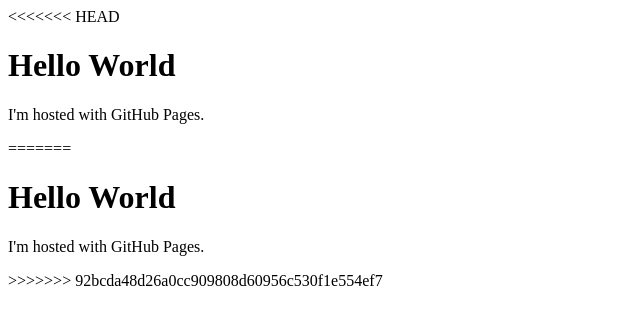
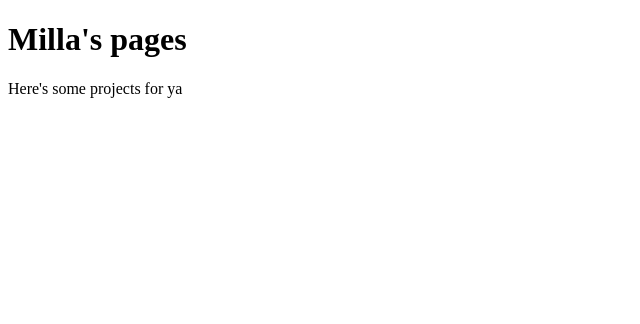
Before and after one commit to Milalien/Milalien.github.io, a plain HTML site: page index.html in a window 1280 px wide. Shown: the whole page, without its empty margins (0-640 px from the left). Drawn offline with Linux system fonts and the light colour scheme.

Commit message:
Update index.html

```diff
--- a/index.html
+++ b/index.html
@@ -1,20 +1,9 @@
-<<<<<<< HEAD
 <!DOCTYPE html>
 <html>
 
 <body>
-    <h1>Hello World</h1>
-    <p>I'm hosted with GitHub Pages.</p>
+    <h1>Milla's pages</h1>
+    <p>Here's some projects for ya</p>
 </body>
 
-=======
-<!DOCTYPE html>
-<html>
-
-<body>
-    <h1>Hello World</h1>
-    <p>I'm hosted with GitHub Pages.</p>
-</body>
-
->>>>>>> 92bcda48d26a0cc909808d60956c530f1e554ef7
 </html>
```
